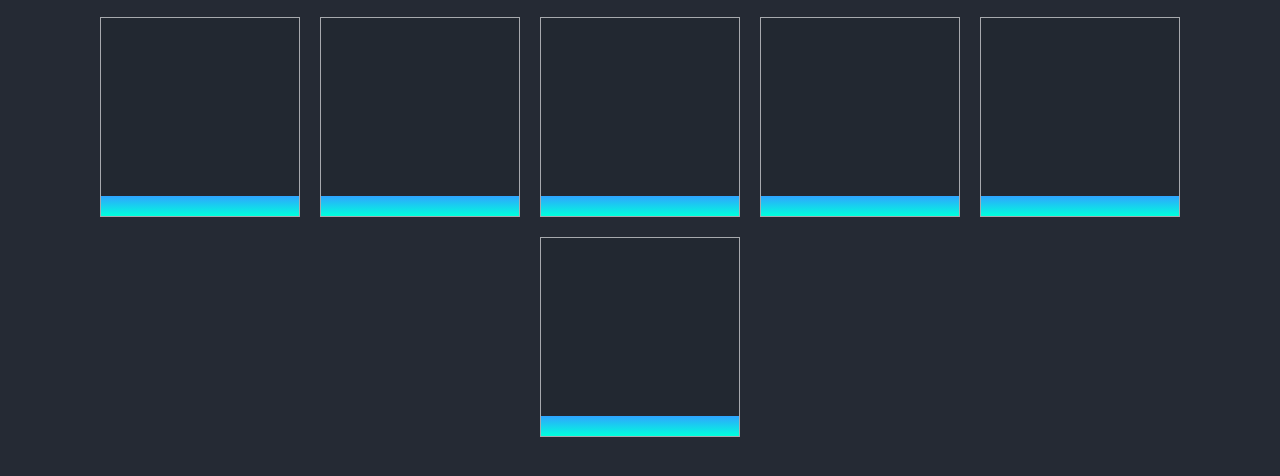
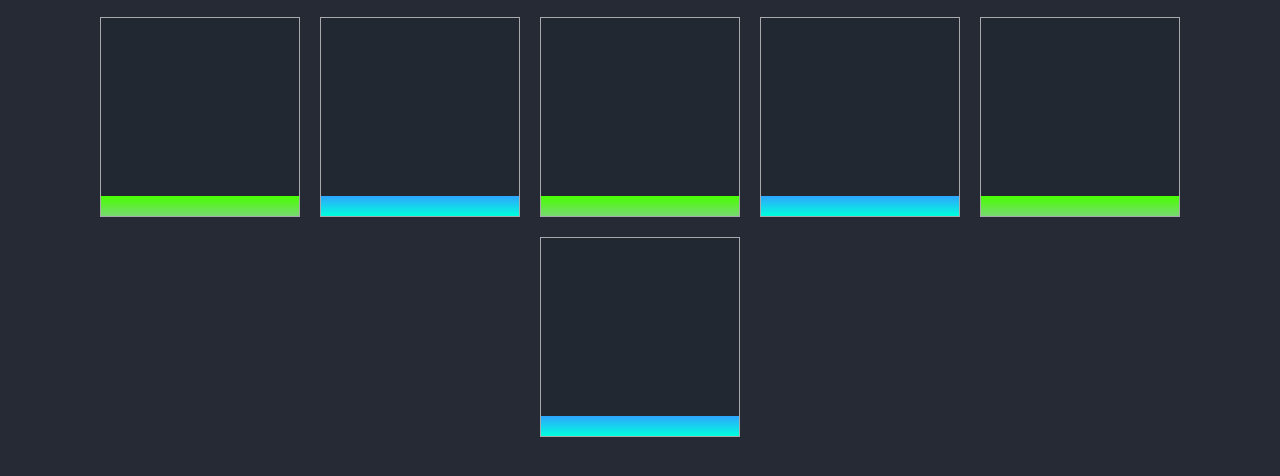
Before and after one commit to Dejorden94/neon-header, a plain HTML site: page index.html in a window 1280 px wide. Shown: the part 218-694 px from the top of the page. Drawn offline with Linux system fonts and the light colour scheme.

Commit message:
add nth of type for diffrent gradient

```diff
--- a/css/style.css
+++ b/css/style.css
@@ -56,3 +56,9 @@ body {
     left: 0;
     background: linear-gradient(#2FA4FF, #00FFDD);
 }
+
+.card:nth-last-of-type(2)::after,
+.card:nth-last-of-type(4)::after,
+.card:nth-last-of-type(6)::after {
+    background: linear-gradient(#49FF00, #77D970);
+}
```
